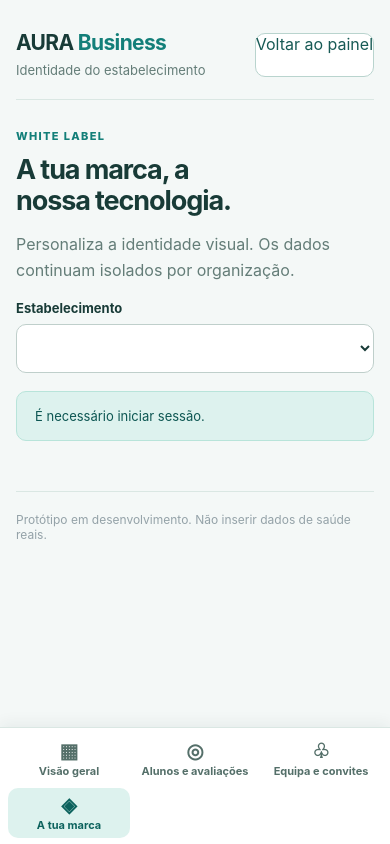
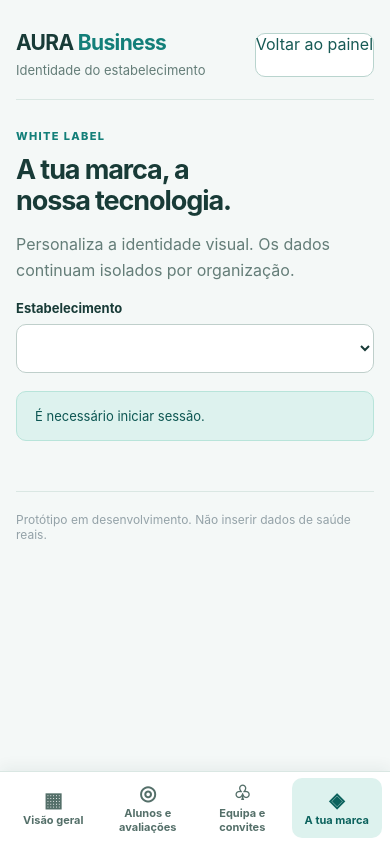
Before and after one commit to danielfilipemc-cloud/nutritrack, a Next.js app in the folder commercial/: page /marca in a window 390 px wide. Built offline with nearby package versions, Linux system fonts and the light colour scheme; no server answers.

Commit message:
fix(nav): allocate four navigation items on mobile

```diff
--- a/commercial/app/aura-ui.css
+++ b/commercial/app/aura-ui.css
@@ -84,7 +84,7 @@ footer { border-color:var(--aura-line); }
  .aura-workspace {display:block; padding-bottom:72px;}
  .aura-app-nav {height:auto; position:fixed; z-index:30; top:auto; bottom:0; left:0; right:0; border-right:0; border-top:1px solid var(--aura-line); padding:6px max(8px,env(safe-area-inset-right)) calc(6px + env(safe-area-inset-bottom)) max(8px,env(safe-area-inset-left)); box-shadow:0 -4px 14px rgb(24 59 55 / 6%);}
  .aura-app-nav__brand,.aura-app-nav__foot {display:none;}
- .aura-app-nav__links {display:grid; grid-template-columns:repeat(3,minmax(0,1fr)); gap:4px;}
+ .aura-app-nav__links {display:grid; grid-template-columns:repeat(4,minmax(0,1fr)); gap:4px;}
  .aura-app-nav__links a {display:flex; flex-direction:column; justify-content:center; gap:2px; padding:4px 2px; min-height:50px; font-size:11px; text-align:center;}
  .aura-app-nav__links a span {font-size:20px; line-height:1.1;}
 }
```
